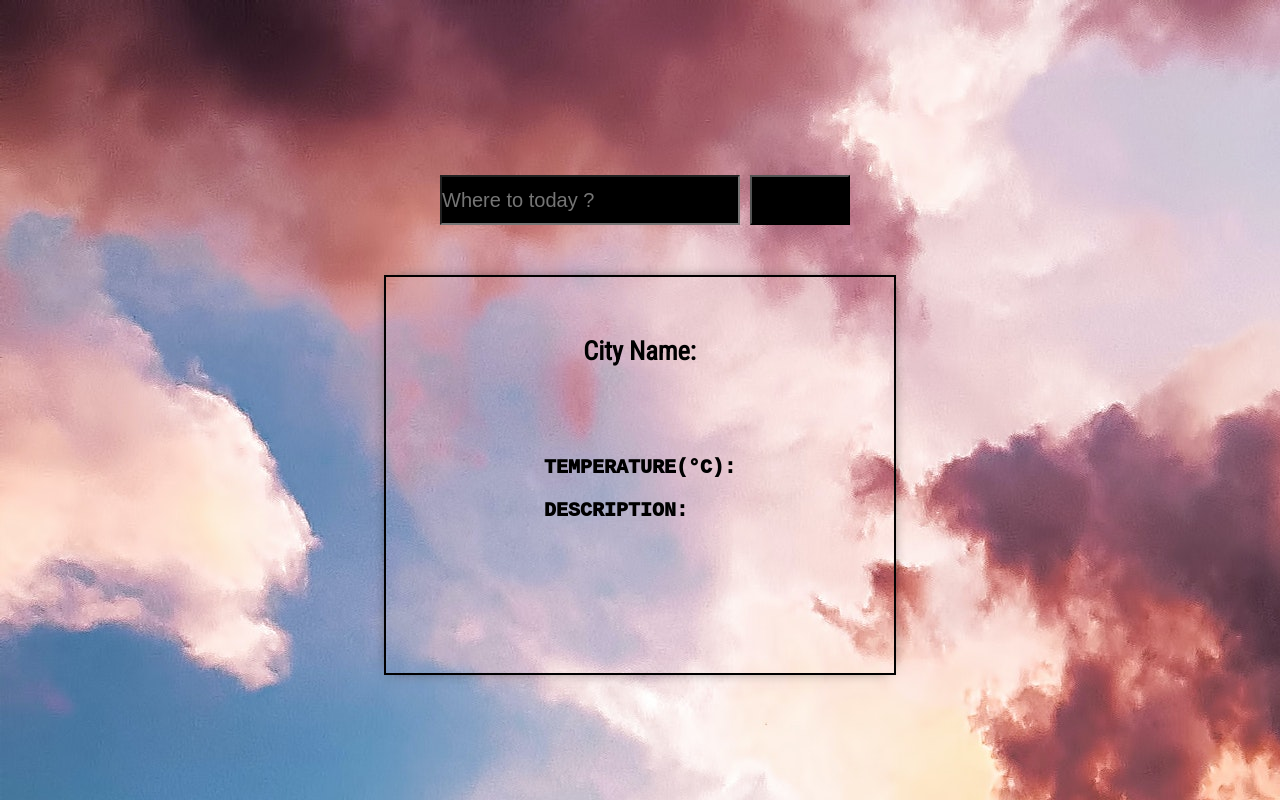
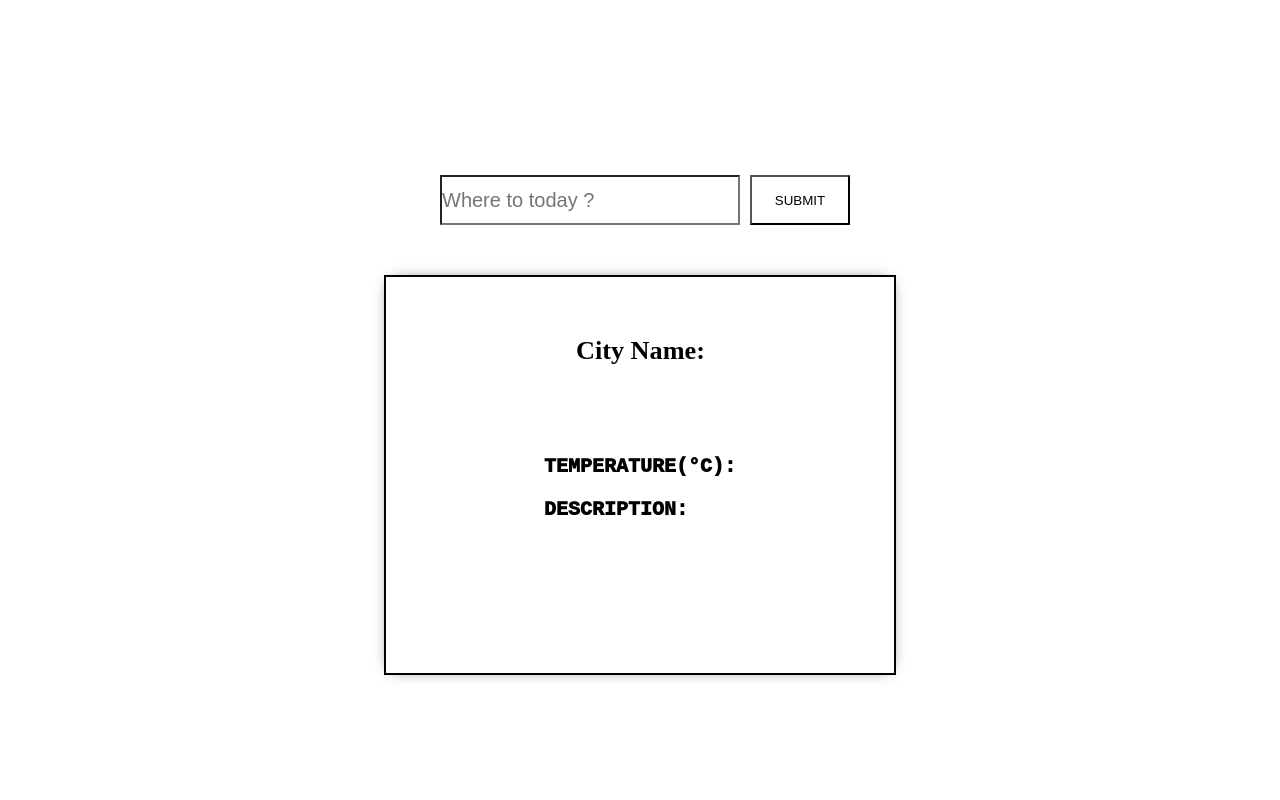
Before and after one commit to deepansh4/Weather-App, a plain HTML site: page index.html in a window 1280 px wide. Drawn offline with Linux system fonts and the light colour scheme.

Commit message:
Update style.css

```diff
--- a/style.css
+++ b/style.css
@@ -5,10 +5,7 @@
 }
 
 body {
-  color:black;
-  font-family: 'Roboto Condensed', sans-serif;
-  background-image: url("weather_app.jpg");
-
+  font-family: serif;
 }
 .outer {
   display: flex;
@@ -32,7 +29,7 @@ input[type="text"] {
 input[type="submit"] {
   height: 50px;
   width: 100px;
-  background: black;
+  background: white;
   font-style: 20px;
 }
 
@@ -47,7 +44,6 @@ input[type="submit"] {
   margin: auto;
   transition: 1s ease-in-out;
   box-shadow: 0px 0px 15px -8px black;
-
 
 }
 /* .outer .container :hover {
@@ -74,7 +70,6 @@ input[type="submit"] {
   font-size: 25px;
   font-family: monospace;
   font-weight: 1000;
-  color:black;
 
 }
 .bottom p {
@@ -96,7 +91,7 @@ input[type="submit"] {
   input[type="text"] {
     height: 50px;
     width: 300px;
-    background: black;
+    background: white;
     font-size: 20px;
     margin: 0 10px;
   }
@@ -109,7 +104,6 @@ input[type="submit"] {
 @media screen and (max-width: 727px) {
   .bottom {
     font-size: 20px;
-    color:#364F6B;
   }
   .top h1 {
     font-size: 25px;
```
